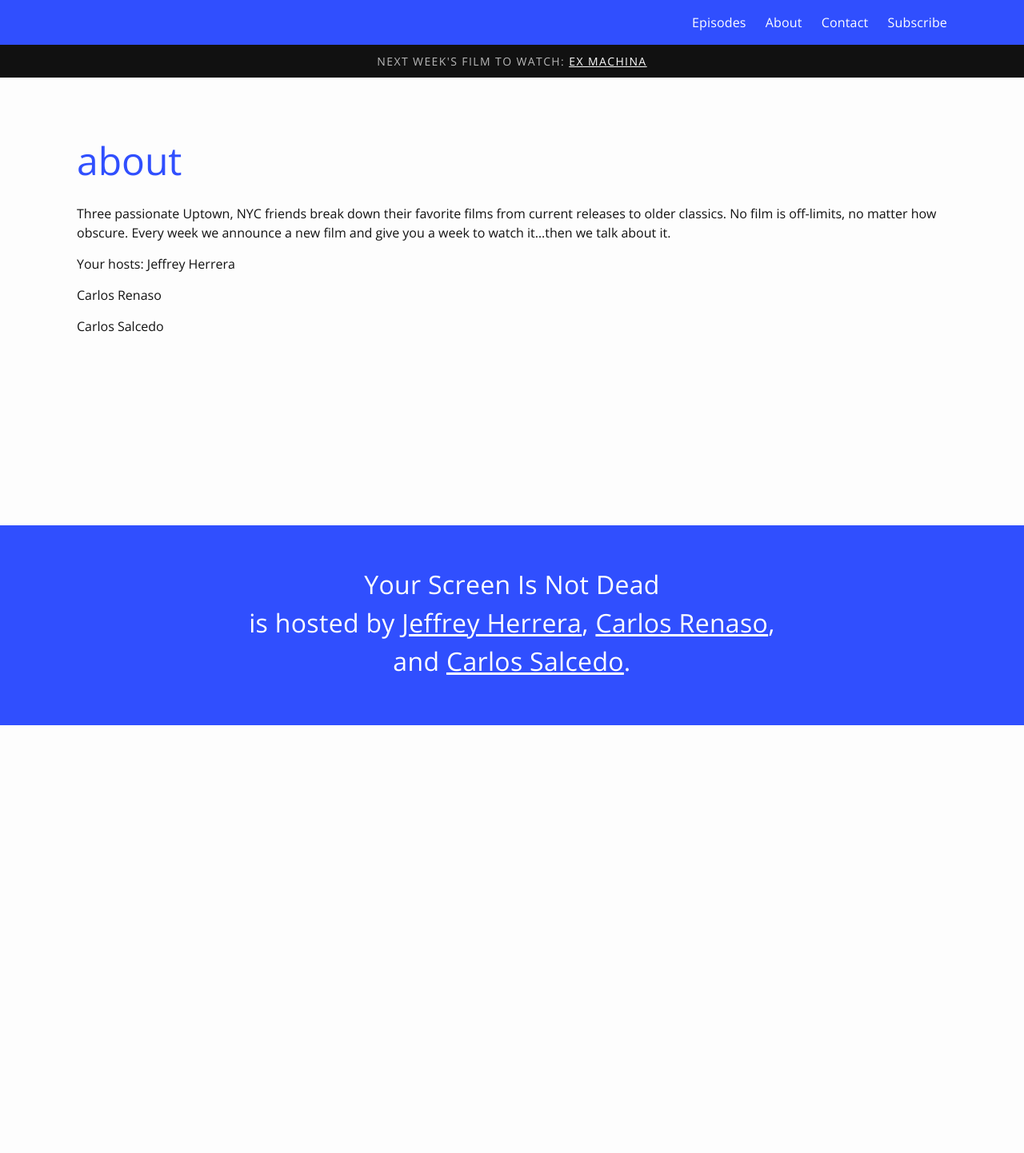
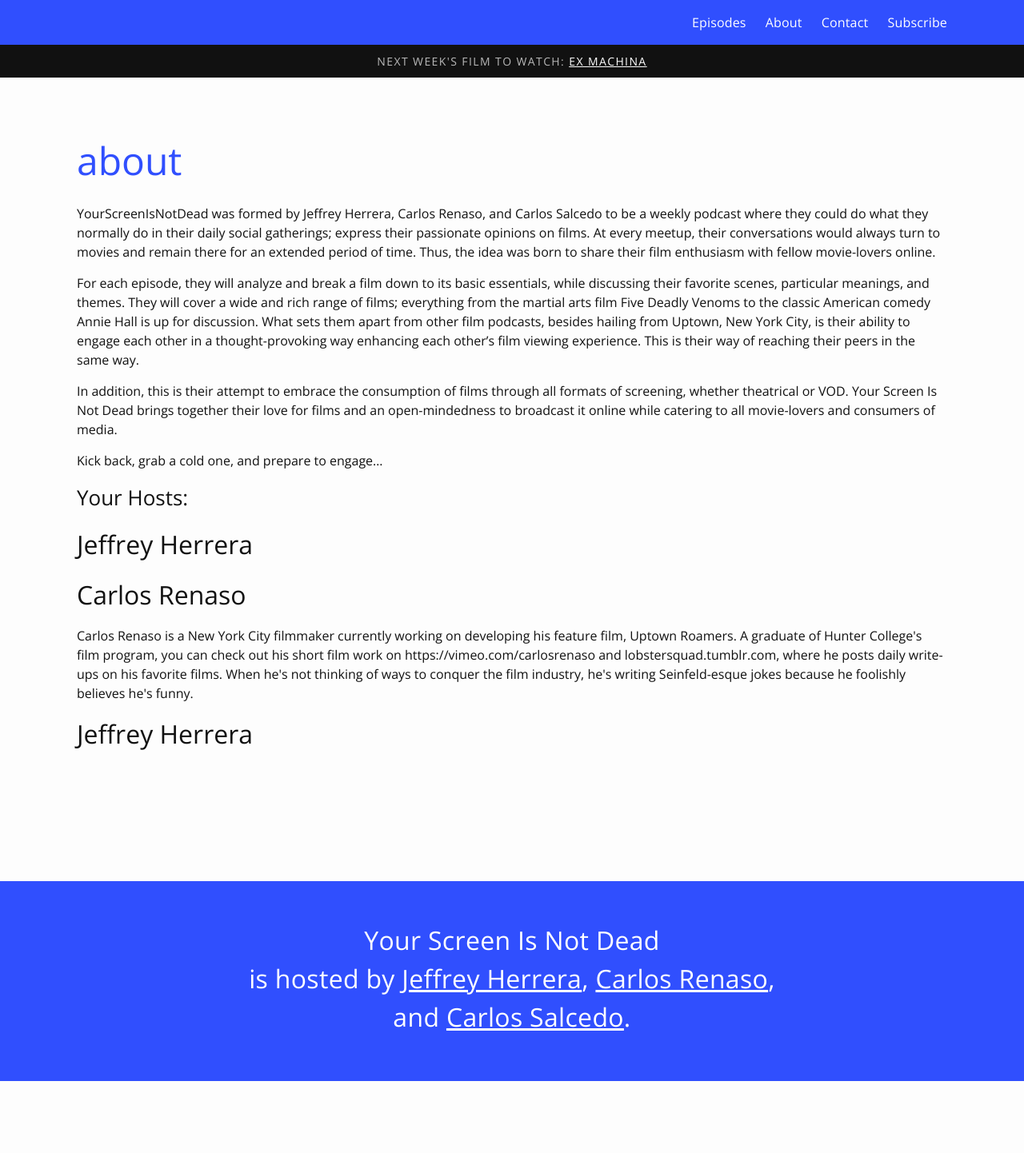
Before and after one commit to yourscreenisnotdead/yourscreenisnotdead.github.io, a Jekyll site: the page built from about.md, in a window 1280 px wide. Shown: the whole page at 80% size. Built offline with Jekyll 4.4.1, drawn with Linux system fonts in a browser that asks for light colours; nearby versions of some CDN libraries; before the commit the page ends 997 px from its top, so only the background shows below that.

Commit message:
Footer Fix & About Update

```diff
--- /dev/null
+++ b/_includes/hosts.html
@@ -0,0 +1,22 @@
+<h3>Your Hosts:</h3>
+
+<div class="host">
+  <h2>Jeffrey Herrera</h2>
+  <p class="host-description">
+
+  </p>
+</div>
+
+<div class="host">
+  <h2>Carlos Renaso</h2>
+  <p class="host-description">
+    Carlos Renaso is a New York City filmmaker currently working on developing his feature film, Uptown Roamers.  A graduate of Hunter College's film program, you can check out his short film work on https://vimeo.com/carlosrenaso and lobstersquad.tumblr.com, where he posts daily write-ups on his favorite films.  When he's not thinking of ways to conquer the film industry, he's writing Seinfeld-esque jokes because he foolishly believes he's funny.
+  </p>
+</div>
+
+<div class="host">
+  <h2>Jeffrey Herrera</h2>
+  <p class="host-description">
+
+  </p>
+</div>
--- a/_sass/_footer.scss
+++ b/_sass/_footer.scss
@@ -34,6 +34,9 @@
   a {
     text-decoration: underline;
     color: #fff;
+    &:hover {
+      color: $text-color;
+    }
   }
   @media screen and (max-width: 700px) {
     font-size: em(18px);
--- a/_upload-this/css/main.css
+++ b/_upload-this/css/main.css
@@ -435,6 +435,8 @@ pre {
   .site-footer h1 a {
     text-decoration: underline;
     color: #fff; }
+    .site-footer h1 a:hover {
+      color: #111; }
   @media screen and (max-width: 700px) {
     .site-footer h1 {
       font-size: 1.125em; } }
--- a/_upload-this/feed.xml
+++ b/_upload-this/feed.xml
@@ -5,8 +5,8 @@
     <description>Three passionate Uptown, NYC friends who love and enjoy movies break down their favorite films from current releases to older classics. No film is off-limits, no matter how obscure. Every week we announce a new film and give you a week to watch it...then we talk about it. This is our contribution to film appreciation.</description>
     <link>http://yourdomain.com/</link>
     <atom:link href="http://yourdomain.com/feed.xml" rel="self" type="application/rss+xml"/>
-    <pubDate>Wed, 15 Jul 2015 15:16:59 -0400</pubDate>
-    <lastBuildDate>Wed, 15 Jul 2015 15:16:59 -0400</lastBuildDate>
+    <pubDate>Sat, 18 Jul 2015 18:44:46 -0400</pubDate>
+    <lastBuildDate>Sat, 18 Jul 2015 18:44:46 -0400</lastBuildDate>
     <generator>Jekyll v2.5.3</generator>
 
       <item>
--- a/about.md
+++ b/about.md
@@ -4,11 +4,13 @@ title: About
 permalink: /about/
 ---
 
-Three passionate Uptown, NYC friends break down their favorite films from current releases to older classics.  No film is off-limits, no matter how obscure. Every week we announce a new film and give you a week to watch it...then we talk about it.
+YourScreenIsNotDead was formed by Jeffrey Herrera, Carlos Renaso, and Carlos Salcedo to be a weekly podcast where they could do what they normally do in their daily social gatherings; express their passionate opinions on films.  At every meetup, their conversations would always turn to movies and remain there for an extended period of time.  Thus, the idea was born to share their film enthusiasm with fellow movie-lovers online.
 
-Your hosts:
-Jeffrey Herrera
+For each episode, they will analyze and break a film down to its basic essentials, while discussing their favorite scenes, particular meanings, and themes.  They will cover a wide and rich range of films; everything from the martial arts film Five Deadly Venoms to the classic American comedy Annie Hall is up for discussion.  What sets them apart from other film podcasts, besides hailing from Uptown, New York City, is their ability to engage each other in a thought-provoking way enhancing each other's film viewing experience. This is their way of reaching their peers in the same way.
 
-Carlos Renaso
+In addition, this is their attempt to embrace the consumption of films through all formats of screening, whether theatrical or VOD.  Your Screen Is Not Dead brings together their love for films and an open-mindedness to broadcast it online while catering to all movie-lovers and consumers of media.
 
-Carlos Salcedo
+Kick back, grab a cold one, and prepare to engage...
+
+
+{% include hosts.html %}
```
Also changed, not shown: _upload-this/about/index.html (+28 -5 lines).
